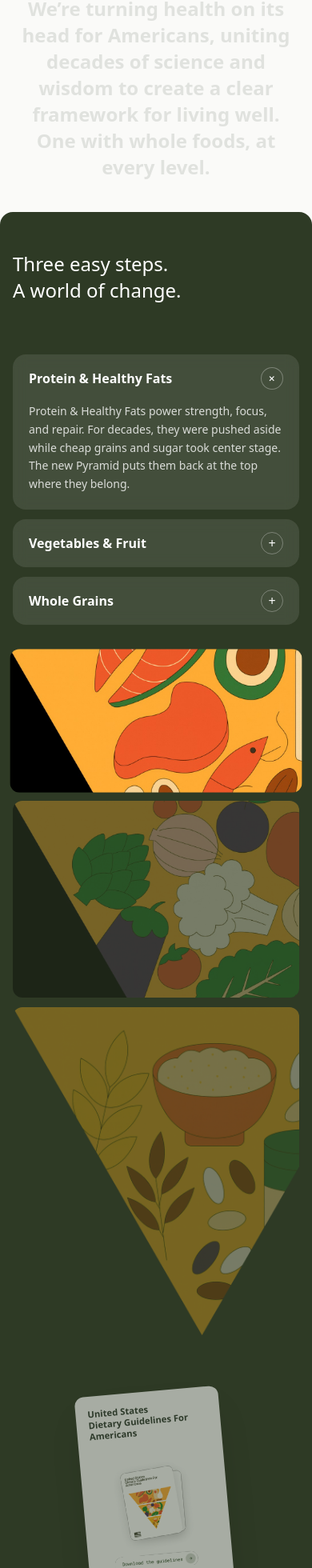
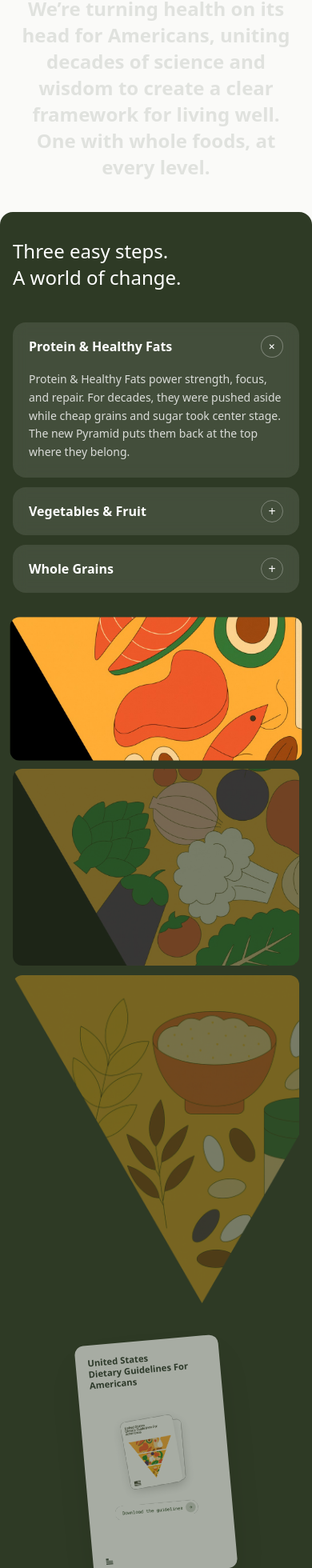
Before and after one commit to jasroopdhingra/food, a Next.js app: page / in a window 390 px wide. Shown: the part 1376-3336 px from the top of the page at 80% size. Built offline with nearby package versions, Linux system fonts and the light colour scheme; a web font is replaced by a local one.

Commit message:
Shrink dark green pyramid section to ~half height
Reduced padding on ThreeSteps, PyramidSection, and GuidelinesCard.
Constrained pyramid tier images to max-w-xl.

Made-with: Cursor

```diff
--- a/src/components/GuidelinesCard.tsx
+++ b/src/components/GuidelinesCard.tsx
@@ -3,7 +3,7 @@
 import { motion } from "motion/react";
 export default function GuidelinesCard() {
   return (
-    <div className="flex flex-col items-center px-6 pt-8 pb-16 md:px-16 md:pt-12 md:pb-24">
+    <div className="flex flex-col items-center px-6 pt-6 pb-10 md:px-16 md:pt-8 md:pb-14">
       <motion.div
         className="relative"
         animate={{
--- a/src/components/PyramidSection.tsx
+++ b/src/components/PyramidSection.tsx
@@ -58,7 +58,7 @@ export default function PyramidSection() {
   }, [checkDesktop]);
 
   return (
-    <div id="pyramid" className="py-10 md:py-16">
+    <div id="pyramid" className="py-6 md:py-8">
       <div className="flex flex-col gap-8 lg:flex-row lg:items-center lg:gap-0">
         <div className="w-full px-4 sm:px-6 md:px-12 lg:w-[40%] lg:pl-12 lg:pr-8 xl:pl-20 xl:pr-12">
           <Accordion
@@ -69,7 +69,7 @@ export default function PyramidSection() {
         </div>
 
         <div className="w-full px-4 sm:px-6 lg:w-[60%] lg:px-0">
-          <div className="flex w-full flex-col gap-3 lg:gap-0">
+          <div className="mx-auto flex w-full max-w-xl flex-col gap-3 lg:gap-0">
             {tiers.map((tier, i) => (
               <motion.div
                 key={i}
--- a/src/components/ThreeSteps.tsx
+++ b/src/components/ThreeSteps.tsx
@@ -4,7 +4,7 @@ import { motion } from "motion/react";
 
 export default function ThreeSteps() {
   return (
-    <div className="px-4 pt-12 pb-6 sm:px-6 md:px-16 md:pt-24 md:pb-12">
+    <div className="px-4 pt-8 pb-4 sm:px-6 md:px-16 md:pt-12 md:pb-6">
       <motion.h2
         className="max-w-lg font-serif text-2xl font-normal leading-snug text-white sm:text-3xl md:text-5xl md:leading-snug"
         initial={{ opacity: 0, y: 30 }}
```
